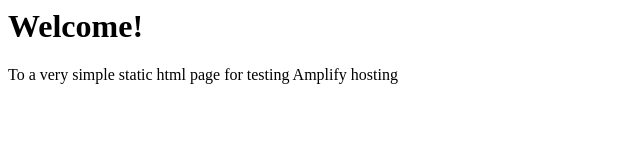
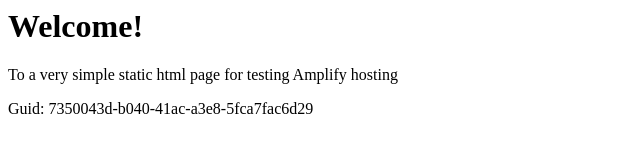
Before and after one commit to aws-aemilia-cdg/Github-PR-Commit-Integration-Test-DoNotTouch-v0-preprod-eu-west-3, a website: page src/index.html in a window 1280 px wide. Shown: the whole page, without its empty margins (0-640 px from the left). Drawn offline with Linux system fonts and the light colour scheme.

Commit message:
commit from integ tests

```diff
--- a/src/index.html
+++ b/src/index.html
@@ -1,3 +1,5 @@
+
+
 <html lang="en">
 
 <head>
@@ -10,6 +12,6 @@
 <body>
     <h1>Welcome!</h1>
     <p>To a very simple static html page for testing Amplify hosting</p>
-</body>
+    <p>Guid: 7350043d-b040-41ac-a3e8-5fca7fac6d29</p></body>
 
 </html>
```
